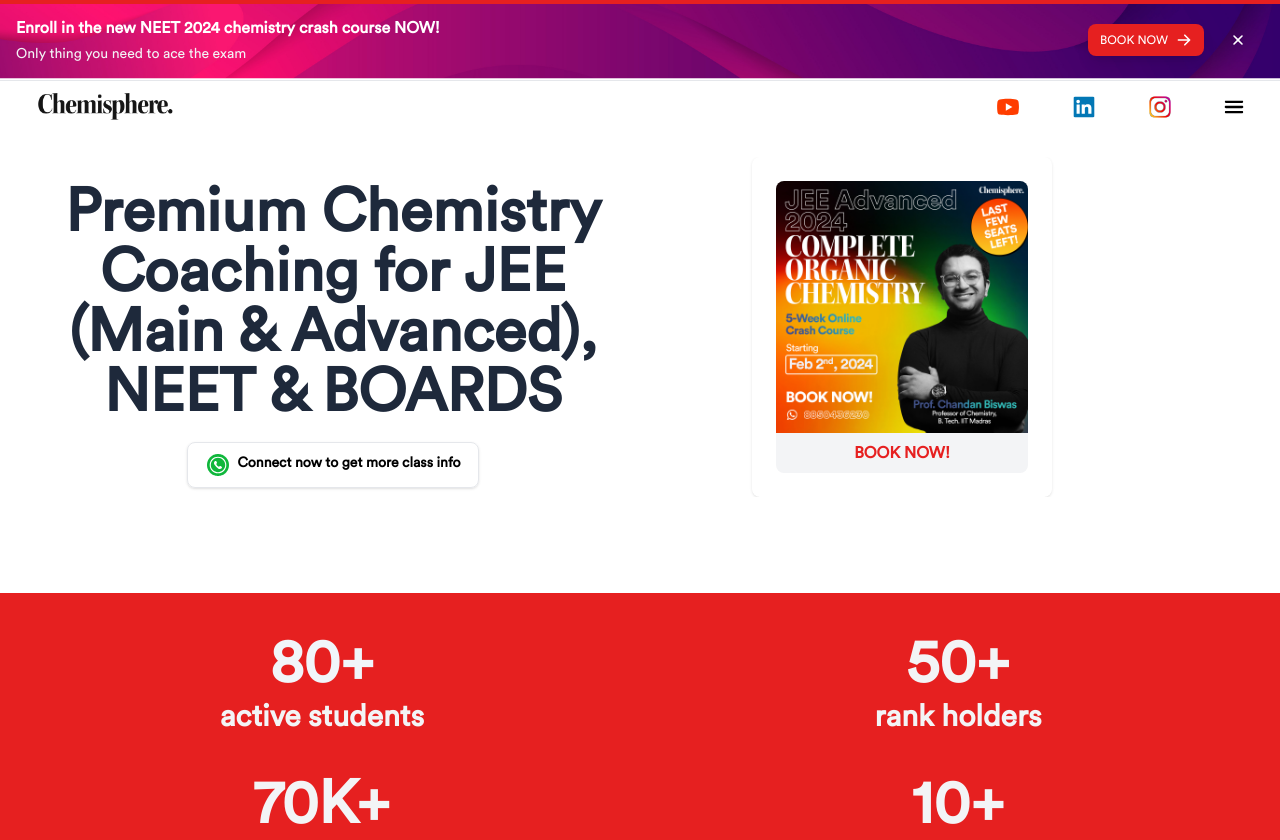
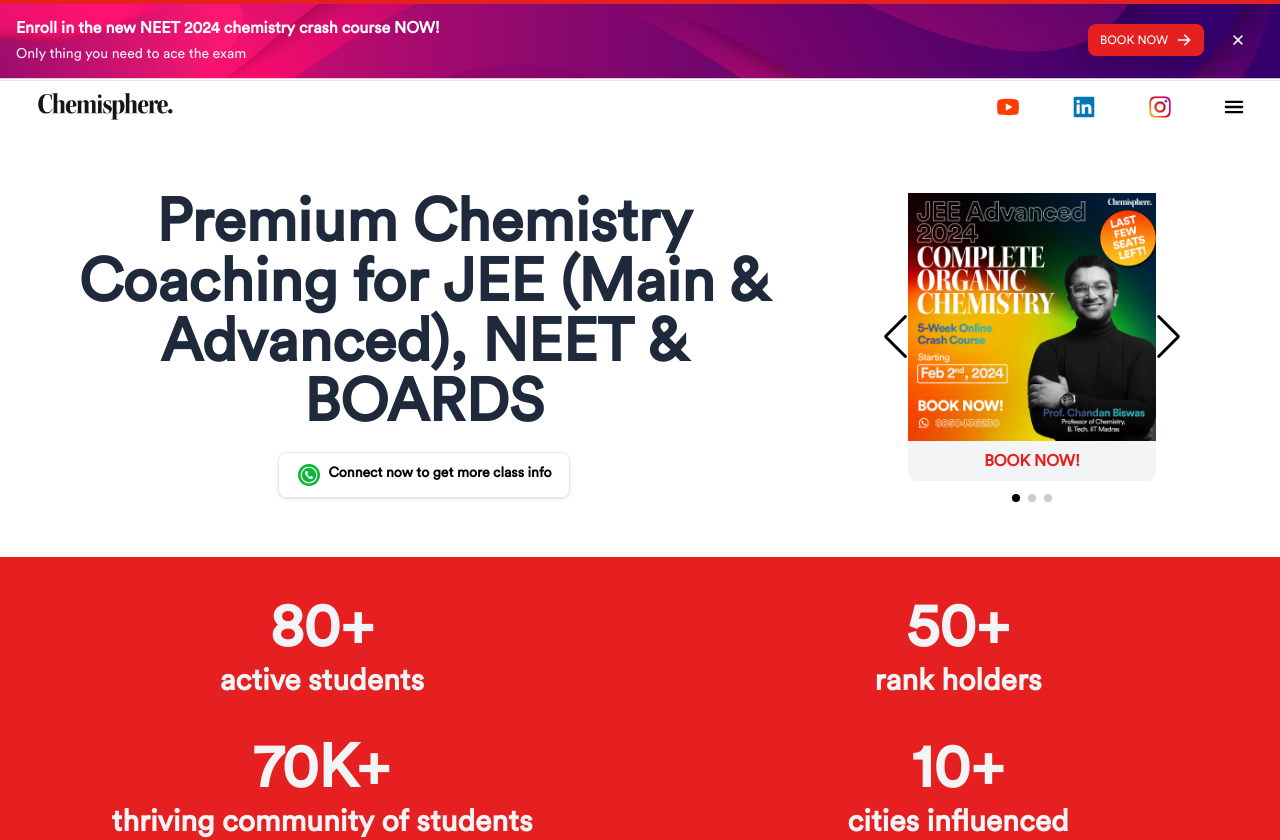
Before and after one commit to aryannpanchal/chemisphere-official-website, a Next.js app: page / in a window 1280 px wide. Shown: the top 840 px of the page. Built offline with nearby package versions, Linux system fonts and the light colour scheme.

Commit message:
ui improvements
improved ui

```diff
--- a/app/globals.css
+++ b/app/globals.css
@@ -2,9 +2,12 @@
 @tailwind components;
 @tailwind utilities;
 
+
 body {
   color: rgb(var(--foreground-rgb));
   cursor: url(../public/cursor.svg), default;
+  --swiper-theme-color: #000000;
+
   background:
   linear-gradient(
       to bottom,
@@ -19,12 +22,10 @@ body {
 
 
 .slick-slide > div {
-  margin: 0 10px;
 }
 
 .neumorphic-card {
-  background: #f0f0f0; /* Adjust background color as needed */
-  box-shadow: 10px 10px 20px #d9d9d9, -10px -10px 20px #ffffff; /* Adjust shadow colors and size as needed */
+
 }
 
 .svg {
--- a/app/page.jsx
+++ b/app/page.jsx
@@ -10,7 +10,6 @@ import FAQ from '@/components/FAQ';
 import MarqueeSection from './../components/MarqueeSection';
 import FacebookChatPlugin from './../components/Fbchat';
 import Stats from './../components/Stats';
-import CrashCourse from './../components/CrashCourse';
 import Indicator from './../components/Indicator';
 const page = () => {
   return (
@@ -21,7 +20,6 @@ const page = () => {
       <MarqueeSection />
       <Indicator />
       <NavbarSection />
-      {/* <CrashCourse /> */}
       <Hero />
       <Stats />
       <OfferSection />
--- a/components/CrashCourse.jsx
+++ /dev/null
@@ -1,104 +0,0 @@
-'use client'
-import React from 'react';
-import Slider from 'react-slick';
-import 'slick-carousel/slick/slick.css';
-import 'slick-carousel/slick/slick-theme.css';
-import Link from 'next/link'
-import Marquee from 'react-fast-marquee';
-import { Swiper, SwiperSlide } from "swiper/react";
-
-const images = ["/jee adv1.jpg", "/jee adv2.jpg", "/jee adv3.jpg"];
-const links = [
-
-    "https://wa.me/+918850436230?text=I'm%20interested%20in%20inquiring%20about%20JEE%20Advanced%202024%20Complete%20Crash%20Course%20on%20Organic%20Chemistry.",
-
-    "https://wa.me/+918850436230?text=I'm%20interested%20in%20inquiring%20about%20JEE%20Advanced%202024%20Complete%20Crash%20Course%20on%20Physical%20Chemistry.",
-
-    "https://wa.me/+918850436230?text=I'm%20interested%20in%20inquiring%20about%20JEE%20Advanced%202024%20Complete%20Crash%20Course%20on%20inorganic%20Chemistry."
-];
-
-const CrashCourse = () => {
-  const settings = {
-    infinite: true,
-    slidesToShow: 1,
-    slidesToScroll: 1,
-    arrows: true,
-    dots: true,infinite: true,
-    responsive: [
-      {
-        breakpoint: 768,
-        settings: {
-          slidesToShow: 1,
-          slidesToScroll: 1,
-          infinite: true,
-          dots: true,
-        },
-      },
-    ],
-  };
-
-  return (
-  <>
-  <div className='bg-chemisphere md:bg-white '>
-       <section className='ml-8 mr-8 mb-14 pt-10 pb-10 lg:w-72'>
-
-            <Marquee className='text-white pb-5 md:hidden block'>LATEST COURSE ANNOUNCEMENT</Marquee>
-
-          {/* <Slider {...settings}>
-        {images.map((image, index) => (
-          <div key={index}>
-
-            <div className='  text-chemisphere border-gray-200 rounded-lg shadow flex-col gap-12 justify-center'>
-              <div>
-
-                  <img className="rounded-t-lg" src={image} alt={`Slide ${index + 1}`} />
-              </div>
-              <Link href={links[index]} target='__blank'>
-              <div className=' bg-gray-100 rounded-br-lg rounded-bl-lg text-center hover:bg-white transition transform hover:text-chemisphere'>
-
-                <button className=" hover:underline font-bold py-2 px-4 rounded-full">
-                  BOOK NOW!
-                </button>
-
-              </div>
-              </Link>
-            </div>
-
-          </div>
-        ))}
-      </Slider> */}
-      <Swiper>
-  <SwiperSlide>
-  <Slider {...settings}>
-        {images.map((image, index) => (
-          <div key={index}>
-
-            <div className='  text-chemisphere flex-col gap-12 justify-center'>
-              <div>
-
-                  <img className="rounded-t-lg" src={image} alt={`Slide ${index + 1}`} />
-              </div>
-              <Link href={links[index]} target='__blank'>
-              <div className=' bg-gray-100 rounded-br-lg rounded-bl-lg text-center hover:bg-white transition transform hover:text-chemisphere'>
-
-                <button className=" hover:underline font-bold py-2 px-4 rounded-full">
-                  BOOK NOW!
-                </button>
-
-              </div>
-              </Link>
-            </div>
-
-          </div>
-        ))}
-      </Slider>
-  </SwiperSlide>
- </Swiper>
-    </section>
-  </div>
-
-    </>
-  );
-};
-
-export default CrashCourse;
--- a/components/Hero.jsx
+++ b/components/Hero.jsx
@@ -4,6 +4,12 @@ import Image from "next/image"
 import { Button} from 'flowbite-react';
 import Link from "next/link";
 import { Swiper, SwiperSlide } from "swiper/react";
+import 'swiper/css/pagination';
+import { Pagination , Navigation} from 'swiper/modules';
+import 'slick-carousel/slick/slick.css';
+import 'slick-carousel/slick/slick-theme.css';
+
+
 import Slider from 'react-slick';
 const images = ["/jee adv1.jpg", "/jee adv2.jpg", "/jee adv3.jpg"];
 const links = [
@@ -39,7 +45,7 @@ const Hero = () => {
        <div>
 
 
-    <section className="lg:pt-6 lg:pb-24 items-center flex-col flex md:px-8 md:flex-row justify-left bg-background1 lg:bg-none bg-cover bg-center ">
+    <section className="lg:pt-6 lg:pb-24 pb-10 items-center flex-col flex md:px-8 md:flex-row justify-left bg-background1 lg:bg-none bg-cover bg-center lg:mr-14 ">
 
     <div className="space-x-3xl flex-1 sm:text-left lg:text-left">
        <h1 className="text-slate-800 text-center font-extrabold lg:text-6xl text-3xl p-4">
@@ -59,38 +65,72 @@ const Hero = () => {
 </div>
 
     </div>
-    <div className="flex-1 text-center lg:mt-0 lg:ml-3">
-      <section className='lg:w-96 w-80 lg:ml-24 '>
+    <section className='lg:w-96 w-80 lg:ml-14 '>
 
-    <Swiper>
-  <SwiperSlide>
-  <Slider {...settings}>
-        {images.map((image, index) => (
-          <div key={index}>
-
-            <div className='  text-chemisphere border-gray-200 rounded-lg shadow flex-col gap-12 justify-center p-6 lg:p-0'>
-              <div>
-
-                  <img className="rounded-t-lg" src={image} alt={`Slide ${index + 1}`} />
-              </div>
-              <Link href={links[index]} target='__blank'>
-              <div className=' bg-gray-100 rounded-br-lg rounded-bl-lg text-center hover:bg-white transition transform hover:text-chemisphere'>
-
+    <Swiper
+      slidesPerView={1}
+      spaceBetween={30}
+      loop={true}
+      pagination={{
+        clickable: true,
+      }}
+      navigation={true}
+      modules={[Pagination, Navigation]}
+      className="mySwiper"
+    >
+    <Slider {...settings} className='mr-14'>
+      <SwiperSlide>
+            <div className='  text-chemisphere flex-col gap-12 justify-center p-9 '>
+              <a href="https://wa.me/+918850436230?text=I'm%20interested%20in%20inquiring%20about%20JEE%20Advanced%202024%20Complete%20Crash%20Course%20on%20Organic%20Chemistry.">
+                 <img src="/jee adv1.jpg" alt="organic chemistry poster" />
+                <div className=' bg-gray-100 rounded-br-lg rounded-bl-lg text-center hover:bg-white transition transform hover:text-chemisphere'>
                 <button className=" hover:underline font-bold py-2 px-4 rounded-full">
                   BOOK NOW!
                 </button>
+                </div>
+              </a>
 
-              </div>
-              </Link>
             </div>
+        </SwiperSlide>
+        <SwiperSlide>
+            <div className='  text-chemisphere flex-col gap-12 justify-center p-9 '>
+              <a href="https://wa.me/+918850436230?text=I'm%20interested%20in%20inquiring%20about%20JEE%20Advanced%202024%20Complete%20Crash%20Course%20on%20Physical%20Chemistry.">
+                 <img src="/jee adv2.jpg" alt="physical chemistry poster" />
+                <div className=' bg-gray-100 rounded-br-lg rounded-bl-lg text-center hover:bg-white transition transform hover:text-chemisphere'>
+                <button className=" hover:underline font-bold py-2 px-4 rounded-full">
+                  BOOK NOW!
+                </button>
+                </div>
+              </a>
 
-          </div>
-        ))}
-      </Slider>
-  </SwiperSlide>
- </Swiper>    </section> </div>
+            </div>
+        </SwiperSlide>
+        <SwiperSlide>
+            <div className='  text-chemisphere flex-col gap-12 justify-center p-9 '>
+              <a href="https://wa.me/+918850436230?text=I'm%20interested%20in%20inquiring%20about%20JEE%20Advanced%202024%20Complete%20Crash%20Course%20on%20inorganic%20Chemistry.">
+                 <img src="/jee adv3.jpg" alt="inorganic chemistry poster" />
+                <div className=' bg-gray-100 rounded-br-lg rounded-bl-lg text-center hover:bg-white transition transform hover:text-chemisphere'>
+                <button className=" hover:underline font-bold py-2 px-4 rounded-full">
+                  BOOK NOW!
+                </button>
+                </div>
+              </a>
 
-</section></div>
+            </div>
+        </SwiperSlide>
+                </Slider>
+
+      </Swiper>
+</section>
+
+    </section>
+    <div className="flex-1 text-center lg:mt-0 lg:ml-3">
+
+
+
+  </div>
+
+</div>
 </div>
 
   )
--- a/components/Stats.jsx
+++ b/components/Stats.jsx
@@ -33,7 +33,7 @@ const Stats = () => {
   return (
     <div>
 
-      <section className="text-gray-100 body-font bg-chemisphere mt-0">
+      <section className="text-gray-100 body-font bg-chemisphere">
 
         <div className="container px-5 pb-10 pt-10 mx-auto  bg-h-100px">
           <div className="flex flex-wrap -m-4 text-center">
--- a/tailwind.config.ts
+++ b/tailwind.config.ts
@@ -17,6 +17,7 @@ const config: Config = {
           "show": {
             "on": "flex bg-gray-900 bg-opacity-50 dark:bg-opacity-80",
             "off": "hidden",
+
 
           },
 
```
